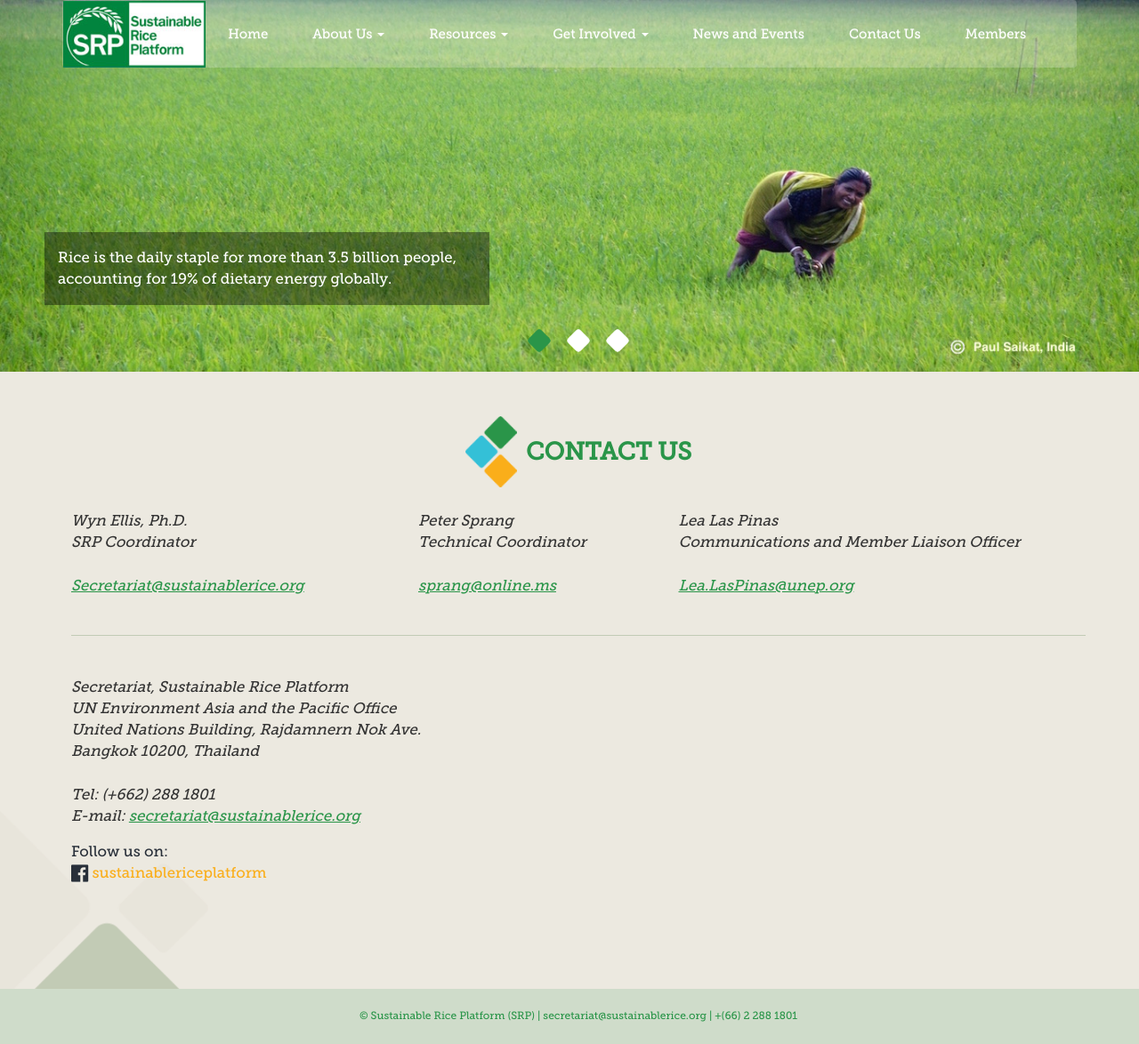
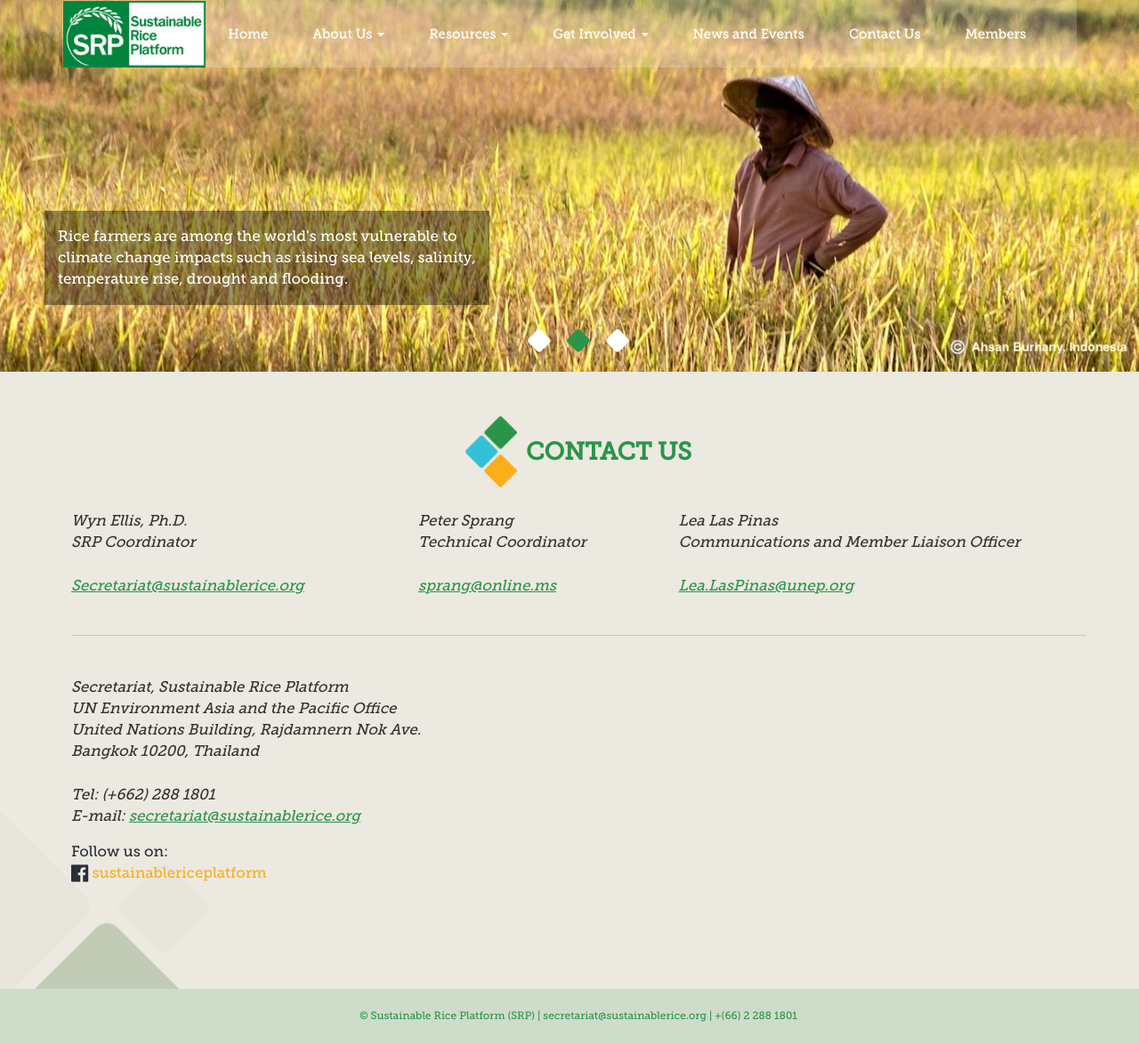
Before and after one commit to sustainablericeplatform/sustainablericeplatform.github.io, a Jekyll site: the page built from Contact-Us/index.html, in a window 1280 px wide. Shown: the whole page at 89% size. Built offline with Jekyll 4.4.1, drawn with Linux system fonts in a browser that asks for light colours; some of the changed lines change nothing that is shown.

Commit message:
Update main-slideshow.html

```diff
--- a/_includes/main-slideshow.html
+++ b/_includes/main-slideshow.html
@@ -8,13 +8,13 @@
     <div>
         <img src="/assets/images/slider-bg-2.jpg" alt="">
         <div class="text-wrapper">
-            <p>Southeast Asian rice farmers are among the world's most vulnerable to climate change impacts such as rising sea levels, salinity, temperature rise, drought and flooding.</p>
+            <p>Rice farmers are among the world's most vulnerable to climate change impacts such as rising sea levels, salinity, temperature rise, drought and flooding.</p>
         </div>
     </div>
     <div>
         <img src="/assets/images/slider-bg-3.jpg" alt="">
         <div class="text-wrapper">
-            <p>The global demand for rice is expected to grow significantly by 2050; however, with lagging growth in supply, the world will face a 44% production shortfall by 2050.</p>
+            <p>Rice production needs to increase by 25% in the next 25 years to meet global demand. -IRRI</p>
         </div>
     </div>
 </div>
```
